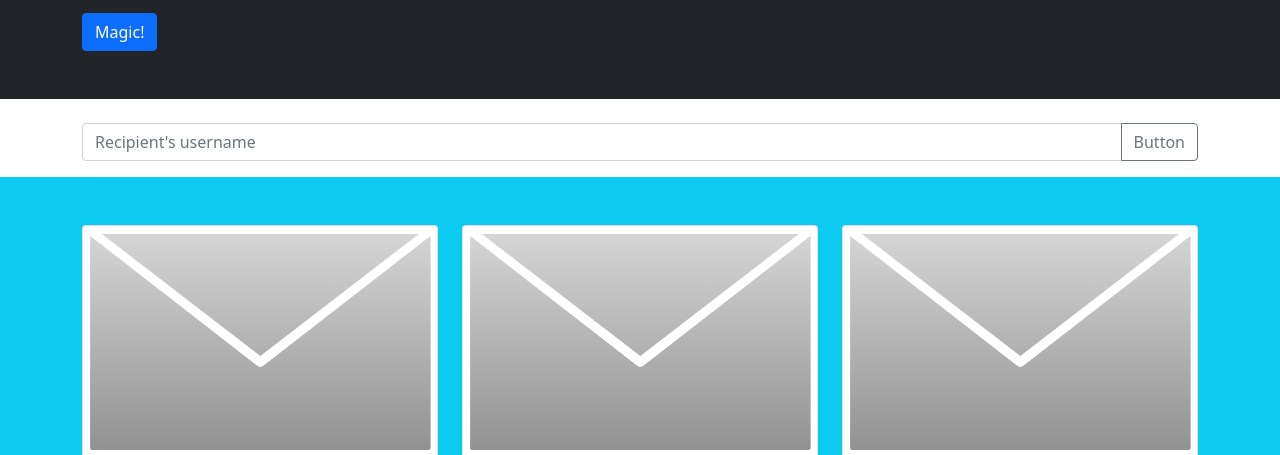
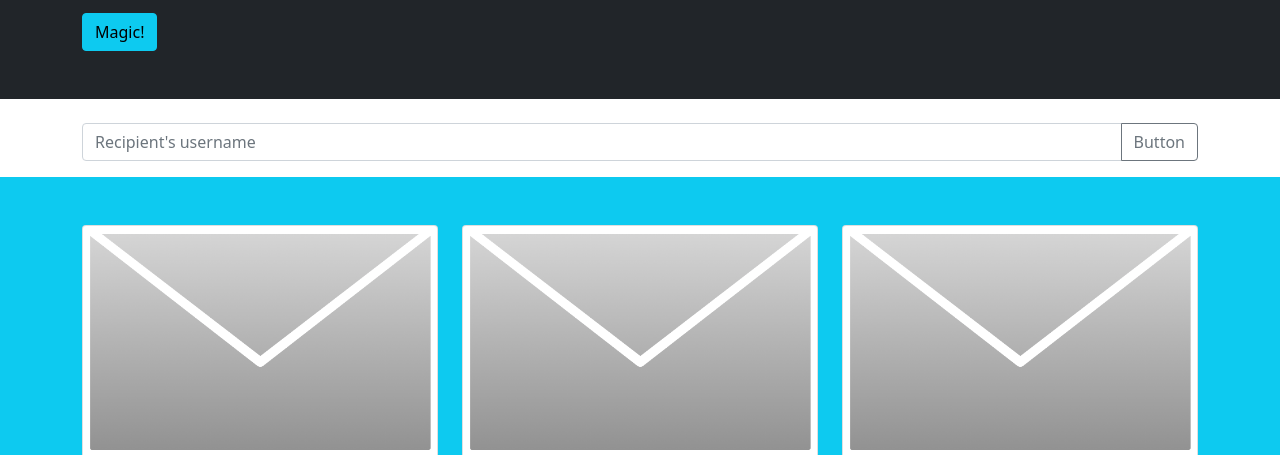
Before and after one commit to kmjaman/nextweb, a plain HTML site: page index.html in a window 1280 px wide. Shown: the part 345-800 px from the top of the page. Drawn offline with Linux system fonts and the light colour scheme.

Commit message:
changed button color

```diff
--- a/index.html
+++ b/index.html
@@ -52,7 +52,7 @@
           <p>Lorem ipsum dolor sit amet, consectetur adipisicing elit. Aspernatur, iusto. Ducimus, nesciunt minus, necessitatibus asperiores quas nostrum, repellat molestiae ipsa magni vel quod labore porro sequi cum sunt quasi voluptas.</p>
           <h2>It begins here.</h2>
           <p>Lorem ipsum, dolor sit amet consectetur adipisicing elit. Consectetur, aliquid dicta quisquam rerum amet iure eveniet asperiores explicabo blanditiis officia enim, doloremque ducimus ratione nihil voluptatum tempora facilis et officiis necessitatibus hic! Aperiam eos amet at deleniti iure reprehenderit, nobis atque ipsa laudantium ducimus ab similique recusandae sunt voluptas iusto.</p>
-          <button class="btn btn-primary">Magic!</button>
+          <button class="btn btn-info">Magic!</button>
       </div>
     </section><br>
 
```
